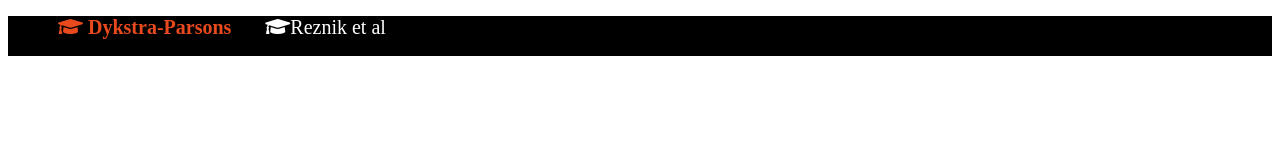
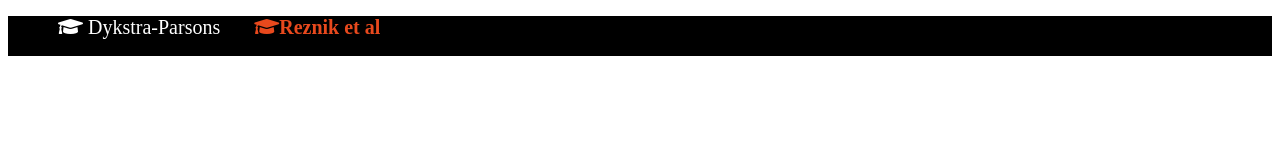
Before and after one commit to LekiaAnonim/StratV_html_github_gist, a plain HTML site: page Reznik.html in a window 1280 px wide. Drawn offline with Linux system fonts and the light colour scheme.

Commit message:
modify code.html to index.html in html files

```diff
--- a/Reznik.html
+++ b/Reznik.html
@@ -15,9 +15,9 @@
         <div>
             <nav class="mobile-menu">
                 <ul>
-                    <li class="current"> <a href="code.html"><i class="fas fa-graduation-cap"></i> Dykstra-Parsons</a>
+                    <li> <a href="index.html"><i class="fas fa-graduation-cap"></i> Dykstra-Parsons</a>
                     </li>
-                    <li> <a href="Reznik.html"><i class="fas fa-graduation-cap"></i>Reznik et al</a></li>
+                    <li class="current"> <a href="Reznik.html"><i class="fas fa-graduation-cap"></i>Reznik et al</a></li>
                 </ul>
             </nav>
         </div>
```
Also changed, not shown: index.html (+1 -1 lines).
